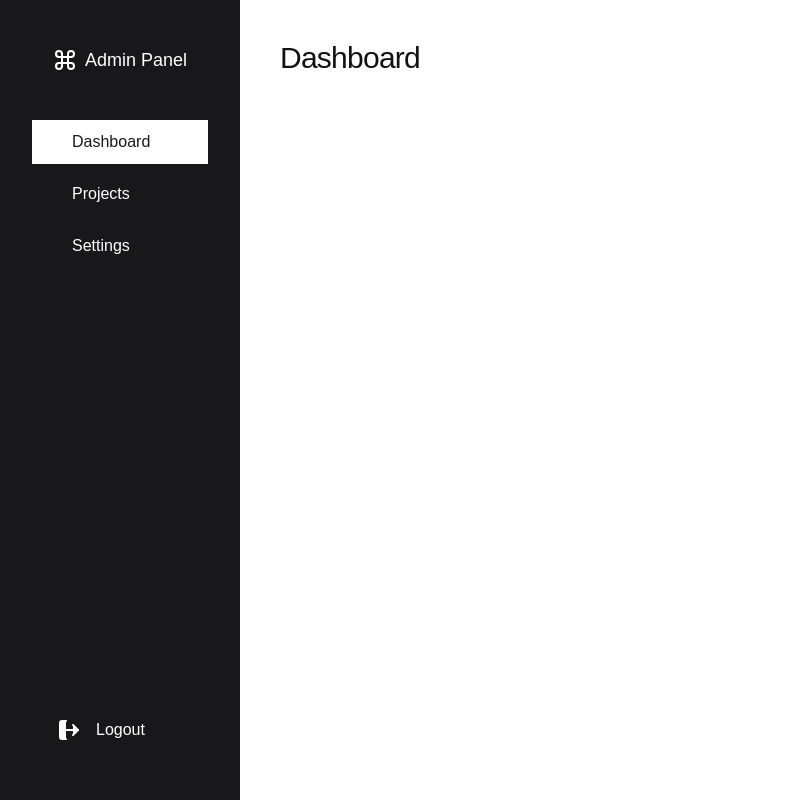
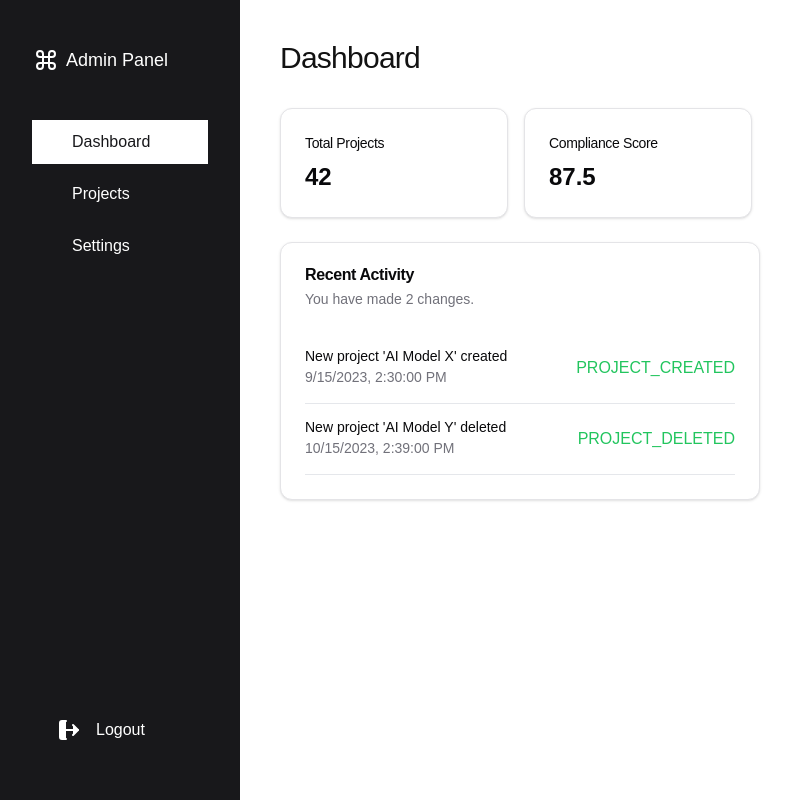
Before and after one commit to ernischay/nextjs-admin-auth, a Next.js app: page /dashboard in a window 1280 px wide. Shown: the whole page, without its empty margins (0-791 px from the left). Built offline with nearby package versions, Linux system fonts and the light colour scheme.

Commit message:
dashboard

```diff
--- a/src/app/(login)/login/page.tsx
+++ b/src/app/(login)/login/page.tsx
@@ -20,8 +20,8 @@ export default function LoginPage() {
 
     const handleLogin = async () => {
         setError('');
-        setLoading(true)
         try {
+            setLoading(true)
             setTimeout(async () => {
                 const res = await fetch("/api/auth", {
                     method: "POST",
--- a/src/app/(main)/dashboard/page.tsx
+++ b/src/app/(main)/dashboard/page.tsx
@@ -1,8 +1,100 @@
-export default async function Dashboard() {
+'use client'
+
+import RecentActivity from "@/components/shared/RecentActivity";
+import {
+    Card,
+    CardContent,
+    CardHeader,
+    CardTitle,
+    CardDescription
+} from "@/components/ui/card"
+
+import { Skeleton } from "@/components/ui/skeleton"
+
+import { DashboardData } from "@/types/dashboard";
+import { useEffect, useState } from "react";
+
+
+export default function Dashboard() {
+    const [loading, setLoading] = useState(true)
+    const [data, setData] = useState<DashboardData | null>(null)
+    const fetchDetails = async () => {
+        try {
+            setLoading(true)
+            setTimeout(async () => {
+                const response = await fetch("/api/dashboard", {
+                    method: "GET",
+                    headers: {
+                        "Content-Type": "application/json",
+                    },
+                });
+                setLoading(false)
+                if (response) {
+                    const data: DashboardData = await response.json();
+                    setData(data)
+                }
+            }, 2000)
+
+        } catch (error) {
+            console.log(error)
+        }
+    }
+
+    useEffect(() => {
+        fetchDetails()
+    }, [])
+
     return (
         <div className='flex flex-1 md:flex-[0.8] flex-col text-[#121212] overflow-y-auto mb-[48px] p-[40px]'>
-            <div className="flex items-center justify-between space-y-2">
-                <h2 className="text-3xl font-medium tracking-tight">Dashboard</h2>
+            <div className="flex flex-col gap-y-6 ">
+                <div className="flex flex-col gap-y-8">
+                    <h2 className="text-3xl font-medium tracking-tight">Dashboard</h2>
+                    <div className="grid gap-4 md:grid-cols-2 lg:grid-cols-4">
+                        {
+                            <>
+                                <Card className="w-34">
+                                    <CardHeader className="flex flex-row items-center justify-between space-y-0 pb-2">
+                                        <CardTitle className="text-sm font-medium">
+                                            Total Projects
+                                        </CardTitle>
+                                    </CardHeader>
+                                    <CardContent>
+                                        {loading ? <Skeleton className="h-[15px] w-1/2" /> : <div className="text-2xl font-bold">{data?.totalProjects}</div>}
+                                    </CardContent>
+                                </Card>
+                                <Card className="w-34">
+                                    <CardHeader className="flex flex-row items-center justify-between space-y-0 pb-2">
+                                        <CardTitle className="text-sm font-medium">
+                                            Compliance Score
+                                        </CardTitle>
+                                    </CardHeader>
+                                    <CardContent>
+                                        {loading ? <Skeleton className="h-[15px] w-1/2" /> : <div className="text-2xl font-bold">{data?.overallComplianceScore}</div>}
+                                    </CardContent>
+                                </Card>
+                            </>
+                        }
+                    </div>
+                </div>
+                <Card className="w-auto sm:w-full lg:w-2/4 ">
+                    <CardHeader>
+                        <CardTitle>Recent Activity</CardTitle>
+                        <CardDescription>
+                            {loading ? <Skeleton className="h-[15px] w-1/2" /> : <span>You have made {data?.recentActivities.length} changes.</span>}
+                        </CardDescription>
+                    </CardHeader>
+                    {loading ?
+                        <>
+                            <div className="grid gap-4 p-4 col-span-1">
+                                <Skeleton className="h-[15px] w-34" />
+                                <Skeleton className="h-[15px] w-34" />
+                            </div>
+                        </> :
+                        <CardContent>
+                            <RecentActivity activities={data?.recentActivities || []} />
+                        </CardContent>
+                    }
+                </Card>
             </div>
         </div>
     )
--- /dev/null
+++ b/src/app/api/dashboard/route.ts
@@ -0,0 +1,34 @@
+import { NextResponse } from "next/server";
+
+// Handle details
+export async function GET() {
+    return NextResponse.json({
+        "totalProjects": 42,
+        "overallComplianceScore": 87.5,
+        "recentActivities": [
+            {
+                "id": "act1",
+                "type": "PROJECT_CREATED",
+                "description": "New project 'AI Model X' created",
+                "timestamp": "2023-09-15T14:30:00Z"
+            },
+            {
+                "id": "act2",
+                "type": "PROJECT_DELETED",
+                "description": "New project 'AI Model Y' deleted",
+                "timestamp": "2023-10-15T14:39:00Z"
+            }
+        ],
+        "evaluationTrend": [
+            {
+                "date": "2023-09-01",
+                "count": 15
+            },
+            {
+                "date": "2023-09-02",
+                "count": 22
+            }
+        ]
+    }
+    );
+}
--- a/src/app/api/logout/route.ts
+++ b/src/app/api/logout/route.ts
@@ -3,7 +3,6 @@ import { NextResponse } from "next/server";
 
 // Handle logout
 export async function POST() {
-    console.log("hello")
     const response = await logout();
 
     return NextResponse.json(response);
--- /dev/null
+++ b/src/components/shared/Activity.tsx
@@ -0,0 +1,20 @@
+import React from 'react';
+import { RecentActivity } from '@/types/dashboard';
+
+interface RecentActivityItemProps {
+    activity: RecentActivity;
+}
+
+export default function RecentActivityItem({ activity }: RecentActivityItemProps) {
+    return (
+        <div className="flex items-center py-4 border-b border-gray-200">
+            <div className="space-y-1">
+                <p className="text-sm font-medium leading-none">{activity.description}</p>
+                <p className="text-sm text-muted-foreground">
+                    {new Date(activity.timestamp).toLocaleString()} {/* Format timestamp */}
+                </p>
+            </div>
+            <div className="ml-auto font-medium text-green-500">{activity.type}</div>
+        </div>
+    );
+}
--- /dev/null
+++ b/src/components/shared/RecentActivity.tsx
@@ -0,0 +1,19 @@
+import React from 'react';
+import Activity from './Activity';
+import { RecentActivity as RecentActivityType } from '@/types/dashboard'; // Import the RecentActivity type
+
+interface RecentActivityProps {
+    activities: RecentActivityType[]; // Array of RecentActivity objects
+}
+
+const RecentActivity: React.FC<RecentActivityProps> = ({ activities }) => {
+    return (
+        <div className="grid col-span-1">
+            {activities.map((activity) => (
+                <Activity key={activity.id} activity={activity} />
+            ))}
+        </div>
+    );
+};
+
+export default RecentActivity;
--- a/src/components/shared/Sidebar.tsx
+++ b/src/components/shared/Sidebar.tsx
@@ -46,16 +46,20 @@ export default function Sidebar() {
 
     return (
         <div className='flex items-center flex-[0.2] flex-col text-white h-screen bg-[#18181B] text-[24px]'>
-            <div className="flex items-center h-[70px] md:h-[100px] md:p-[10px] mt-[10px]">
+            <div className="flex w-full justify-center items-center">
+                <div className="flex ml-6 items-center h-[70px] w-full md:h-[100px] md:p-[10px] mt-[10px]">
                     <Logo />
                 </div>
+                <div className="flex h-full items-end mb-6">
                     {isOpen ? (
                         <X className='flex mr-[25px] mb-[10px] ml-auto md:hidden' fill='#fff' width='24px' height='24px' onClick={() => setIsOpen(!isOpen)} />
                     ) : (
                         <LucideArrowDownWideNarrow className='flex mr-[25px] mb-[10px] ml-auto md:hidden' fill='#fff' width='24px' height='24px' onClick={() => setIsOpen(!isOpen)} />
                     )}
+                </div>
+            </div>
             {showSidebar && (
-                <ul className='w-full px-8 mt-[10px] flex flex-col gap-y-2'>
+                <ul className='w-full px-8 mt-[10px] pb-8 flex flex-col gap-y-2'>
                     <li
                         className={
                             pathname === '/dashboard'
--- /dev/null
+++ b/src/components/ui/card.tsx
@@ -0,0 +1,76 @@
+import * as React from "react"
+
+import { cn } from "@/app/lib/utils"
+
+const Card = React.forwardRef<
+  HTMLDivElement,
+  React.HTMLAttributes<HTMLDivElement>
+>(({ className, ...props }, ref) => (
+  <div
+    ref={ref}
+    className={cn(
+      "rounded-xl border bg-card text-card-foreground shadow",
+      className
+    )}
+    {...props}
+  />
+))
+Card.displayName = "Card"
+
+const CardHeader = React.forwardRef<
+  HTMLDivElement,
+  React.HTMLAttributes<HTMLDivElement>
+>(({ className, ...props }, ref) => (
+  <div
+    ref={ref}
+    className={cn("flex flex-col space-y-1.5 p-6", className)}
+    {...props}
+  />
+))
+CardHeader.displayName = "CardHeader"
+
+const CardTitle = React.forwardRef<
+  HTMLParagraphElement,
+  React.HTMLAttributes<HTMLHeadingElement>
+>(({ className, ...props }, ref) => (
+  <h3
+    ref={ref}
+    className={cn("font-semibold leading-none tracking-tight", className)}
+    {...props}
+  />
+))
+CardTitle.displayName = "CardTitle"
+
+const CardDescription = React.forwardRef<
+  HTMLParagraphElement,
+  React.HTMLAttributes<HTMLParagraphElement>
+>(({ className, ...props }, ref) => (
+  <p
+    ref={ref}
+    className={cn("text-sm text-muted-foreground", className)}
+    {...props}
+  />
+))
+CardDescription.displayName = "CardDescription"
+
+const CardContent = React.forwardRef<
+  HTMLDivElement,
+  React.HTMLAttributes<HTMLDivElement>
+>(({ className, ...props }, ref) => (
+  <div ref={ref} className={cn("p-6 pt-0", className)} {...props} />
+))
+CardContent.displayName = "CardContent"
+
+const CardFooter = React.forwardRef<
+  HTMLDivElement,
+  React.HTMLAttributes<HTMLDivElement>
+>(({ className, ...props }, ref) => (
+  <div
+    ref={ref}
+    className={cn("flex items-center p-6 pt-0", className)}
+    {...props}
+  />
+))
+CardFooter.displayName = "CardFooter"
+
+export { Card, CardHeader, CardFooter, CardTitle, CardDescription, CardContent }
--- /dev/null
+++ b/src/components/ui/skeleton.tsx
@@ -0,0 +1,15 @@
+import { cn } from "@/app/lib/utils"
+
+function Skeleton({
+  className,
+  ...props
+}: React.HTMLAttributes<HTMLDivElement>) {
+  return (
+    <div
+      className={cn("animate-pulse rounded-md bg-primary/10", className)}
+      {...props}
+    />
+  )
+}
+
+export { Skeleton }
--- /dev/null
+++ b/src/types/dashboard.ts
@@ -0,0 +1,21 @@
+// Interface for a recent activity
+export interface RecentActivity {
+    id: string;
+    type: string;
+    description: string;
+    timestamp: string; // ISO timestamp
+}
+
+// Interface for an evaluation trend item
+interface EvaluationTrend {
+    date: string;
+    count: number;
+}
+
+// Main interface for the dashboard data
+export interface DashboardData {
+    totalProjects: number;
+    overallComplianceScore: number;
+    recentActivities: RecentActivity[];
+    evaluationTrend: EvaluationTrend[];
+}
```
Lines whose indentation alone changed are shown as unchanged.
